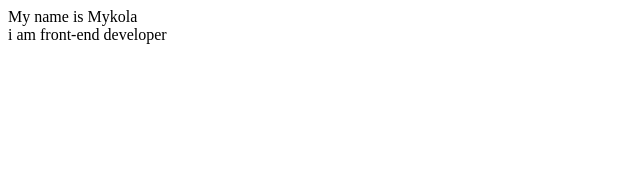
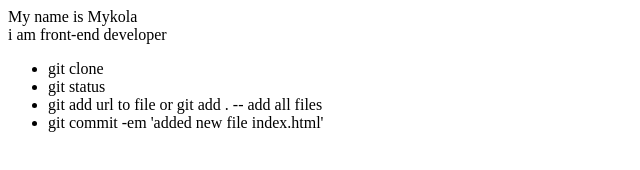
Before and after one commit to DrabykMykola/git-lesson, a plain HTML site: page index.html in a window 1280 px wide. Shown: the whole page, without its empty margins (0-640 px from the left). Drawn offline with Linux system fonts and the light colour scheme.

Commit message:
modified index.html

```diff
--- a/index.html
+++ b/index.html
@@ -1,2 +1,11 @@
 <div>My name is Mykola</div>
 <div>i am front-end developer</div>
+
+<div>
+    <ul>
+        <li>git clone</li>
+        <li>git status</li>
+        <li>git add url to file or git add . -- add all files</li>
+        <li>git commit -em 'added new file index.html'</li>
+    </ul>
+</div>
```
